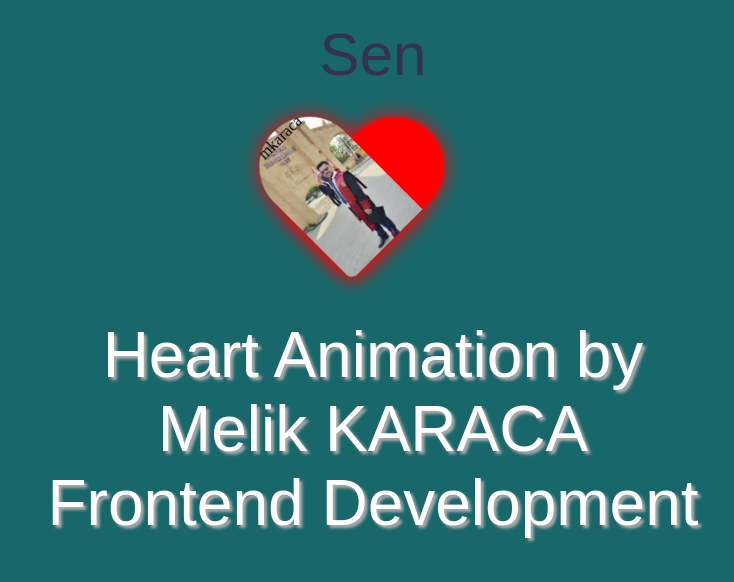
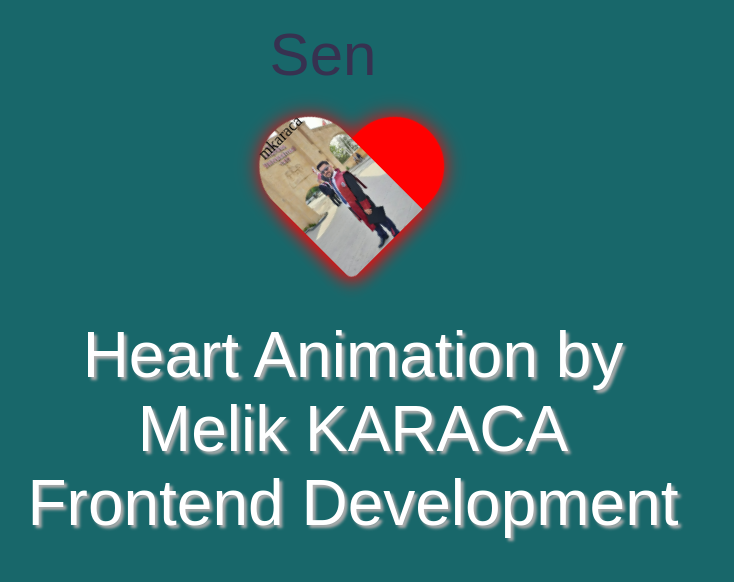
Before and after one commit to mkaraca25/surprise, a plain HTML site: page index.html in a window 1280 px wide. Shown: the whole page, without its empty margins (267-1001 px from the left). Drawn offline with Linux system fonts and the light colour scheme; a web font is replaced by a local one.

Commit message:
Surprise

```diff
--- a/style.css
+++ b/style.css
@@ -12,6 +12,7 @@
         font-size: 5vw;
         color: white;
         margin: 50px 0;
+        margin-right: 40px;
     }
 
     .heart{
@@ -72,10 +73,11 @@
     font-size:60px;
     font-weight:500;
     line-height:70px;
+
     }
 
     .animation_text h1 span {
-    color:#56A274
+    color:#56A274;margin-right:50px;
     }
 
     @media(max-width:768px) {
```
